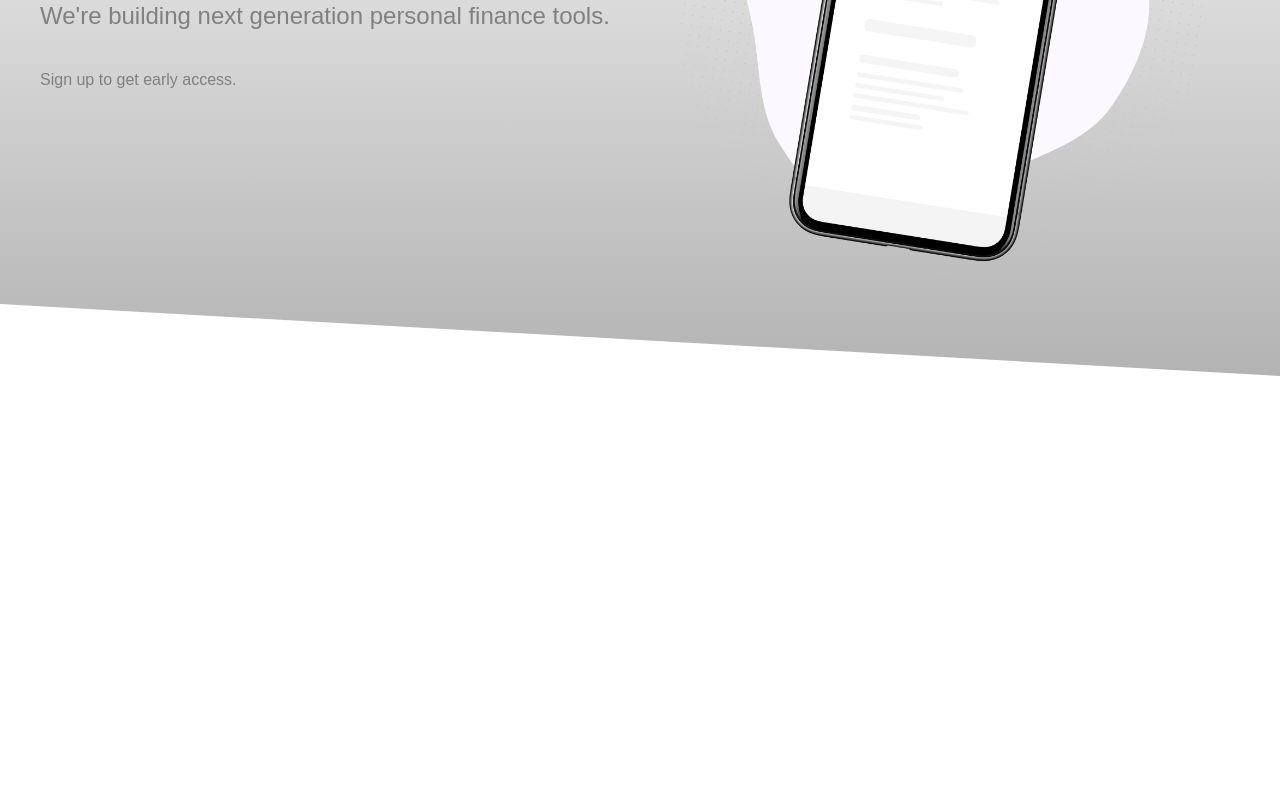
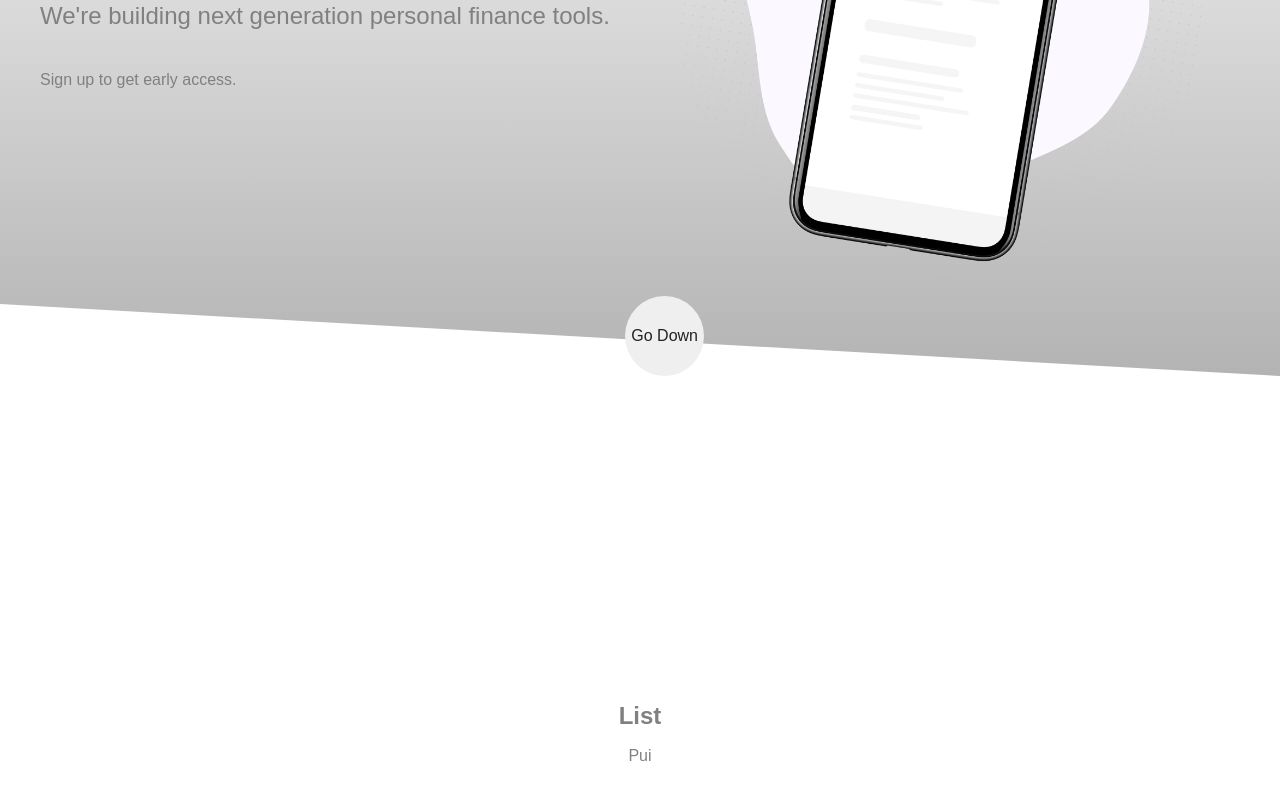
Before and after one commit to armandopbringas/Landing-React-Scss, a React app: page / in a window 1280 px wide. Shown: the part 424-1224 px from the top of the page. Before the commit the page ends 800 px from the top, so only its background shows below. Built offline with nearby package versions, Linux system fonts and the light colour scheme.

Commit message:
adding new components

```diff
--- /dev/null
+++ b/src/Components/DownButton/DownButton.jsx
@@ -0,0 +1,17 @@
+import  React from 'react';
+import './DownButton.scss';
+
+const DownButton = () => {
+    return (
+        <div>
+            <button
+                type='button'
+                className='buttonSlice'
+            >
+                Go Down
+            </button>
+        </div>
+    );
+};
+
+export default DownButton;
--- /dev/null
+++ b/src/Components/DownButton/DownButton.scss
@@ -0,0 +1,9 @@
+.buttonSlice {
+    top: 90%;
+    right: 45%;
+    height: 10%;
+    border: none;
+    z-index: 2000;
+    position: absolute;
+    border-radius: 100%;
+}
--- /dev/null
+++ b/src/Components/List/List.jsx
@@ -0,0 +1,15 @@
+import React from 'react';
+import './List.scss';
+
+const List = () => {
+    return (
+        <div className='listContainer'>
+            <h1 className='listTitle'>List</h1>
+            <ul>
+                <li>Pui</li>
+            </ul>
+        </div>
+    );
+};
+
+export default List;
--- /dev/null
+++ b/src/Components/List/List.scss
@@ -0,0 +1,14 @@
+@import '../../Scss/Styles.scss';
+
+.listContainer {
+    display: flex;
+    height: 45rem;
+    flex-direction: column;
+    justify-content: center;
+    align-items: center;
+    line-height: 2.5rem;
+
+    .listTitle {
+        font-size: 1.5rem;
+    }
+}
--- a/src/Page/App.jsx
+++ b/src/Page/App.jsx
@@ -1,11 +1,15 @@
 import React from 'react';
 import Header from '../Components/Header/Header';
 import Banner from '../Components/Banner/Banner';
+import DownButton from '../Components/DownButton/DownButton';
+import List from '../Components/List/List';
 
 const App = () => (
   <>
     <Header />
     <Banner />
+    <List />
+    <DownButton />
   </>
 );
 
```
Also changed, not shown: src/Content/Content.js (added, +32 -0 lines), src/Components/Banner/Banner.scss (line endings or trailing spaces).
